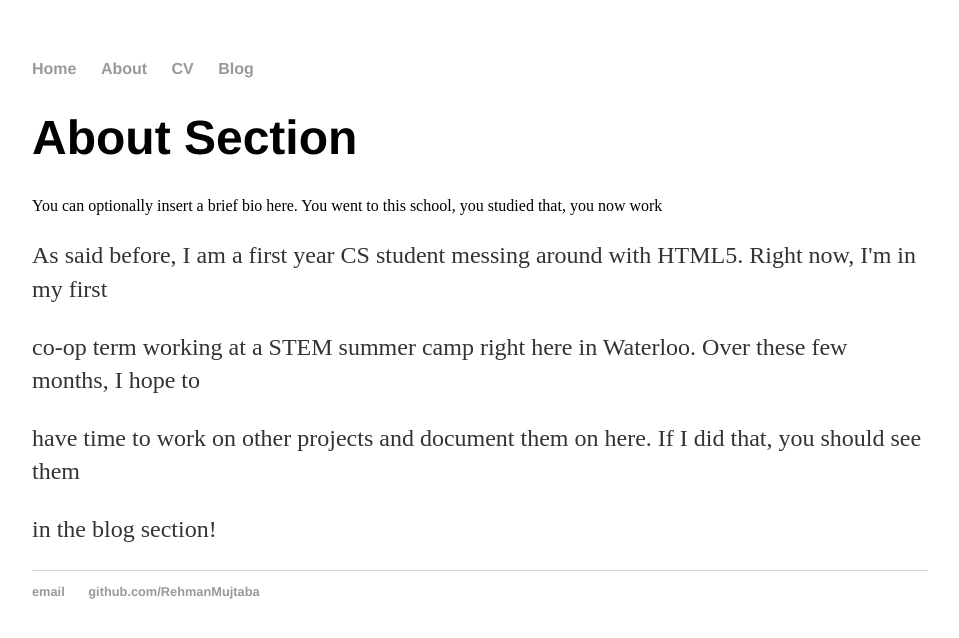
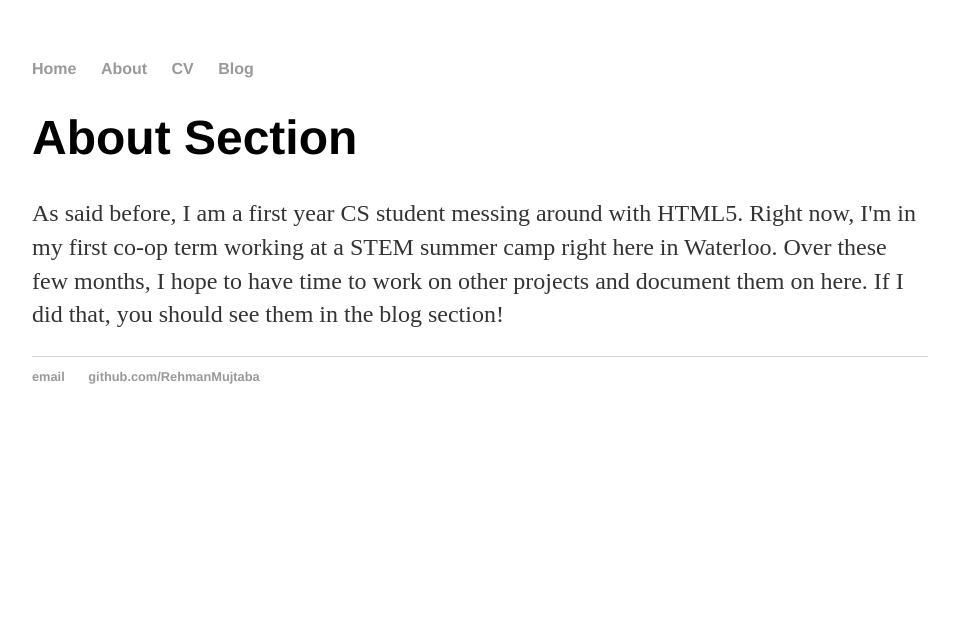
Before and after one commit to RehmanMujtaba/old-website, a Jekyll site: the page built from about/index.html, in a window 1280 px wide. Shown: the top 638 px of the page, without its empty margins (160-1119 px from the left). Built offline with Jekyll 4.4.1, drawn with Linux system fonts in a browser that asks for light colours.

Commit message:
Update index.html

```diff
--- a/about/index.html
+++ b/about/index.html
@@ -4,9 +4,7 @@ title: Mujtaba Personal Website
 ---
     		<div class="blurb">
         		<h1>About Section</h1>
-          You can optionally insert a brief bio here. You went to this school, you studied that, you now work
-				<p>As said before, I am a first year CS student messing around with HTML5. Right now, I'm in my first<p>
-        <p>co-op term working at a STEM summer camp right here in Waterloo. Over these few months, I hope to<p>
-        <p>have time to work on other projects and document them on here. If I did that, you should see them<p>
-        <p> in the blog section!<p>
+				<p>As said before, I am a first year CS student messing around with HTML5. Right now,
+			         I'm in my first co-op term working at a STEM summer camp right here in Waterloo. Over these few months, I hope to
+                                 have time to work on other projects and document them on here. If I did that, you should see them in the blog section!<p>
     		</div><!-- /.blurb -->
```
